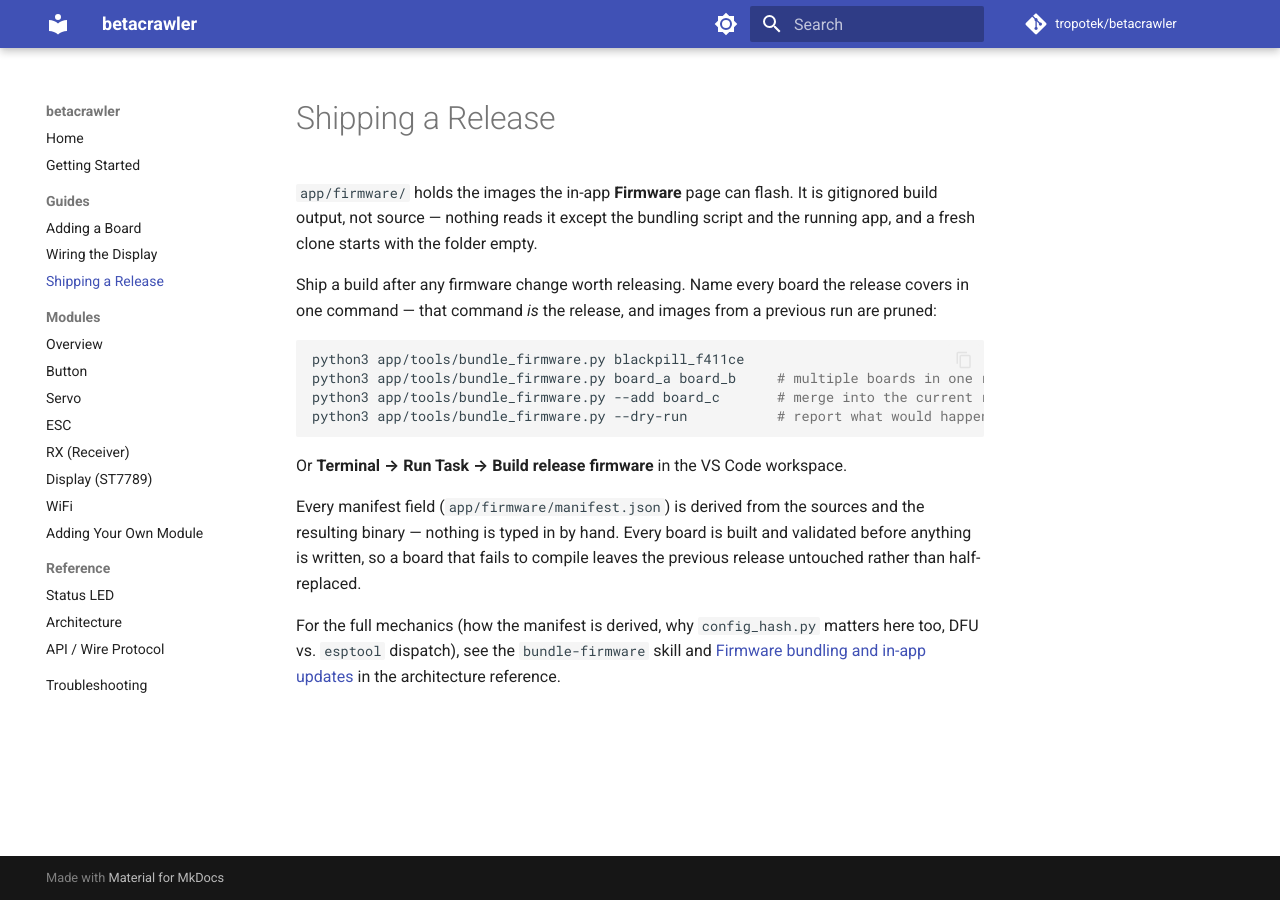
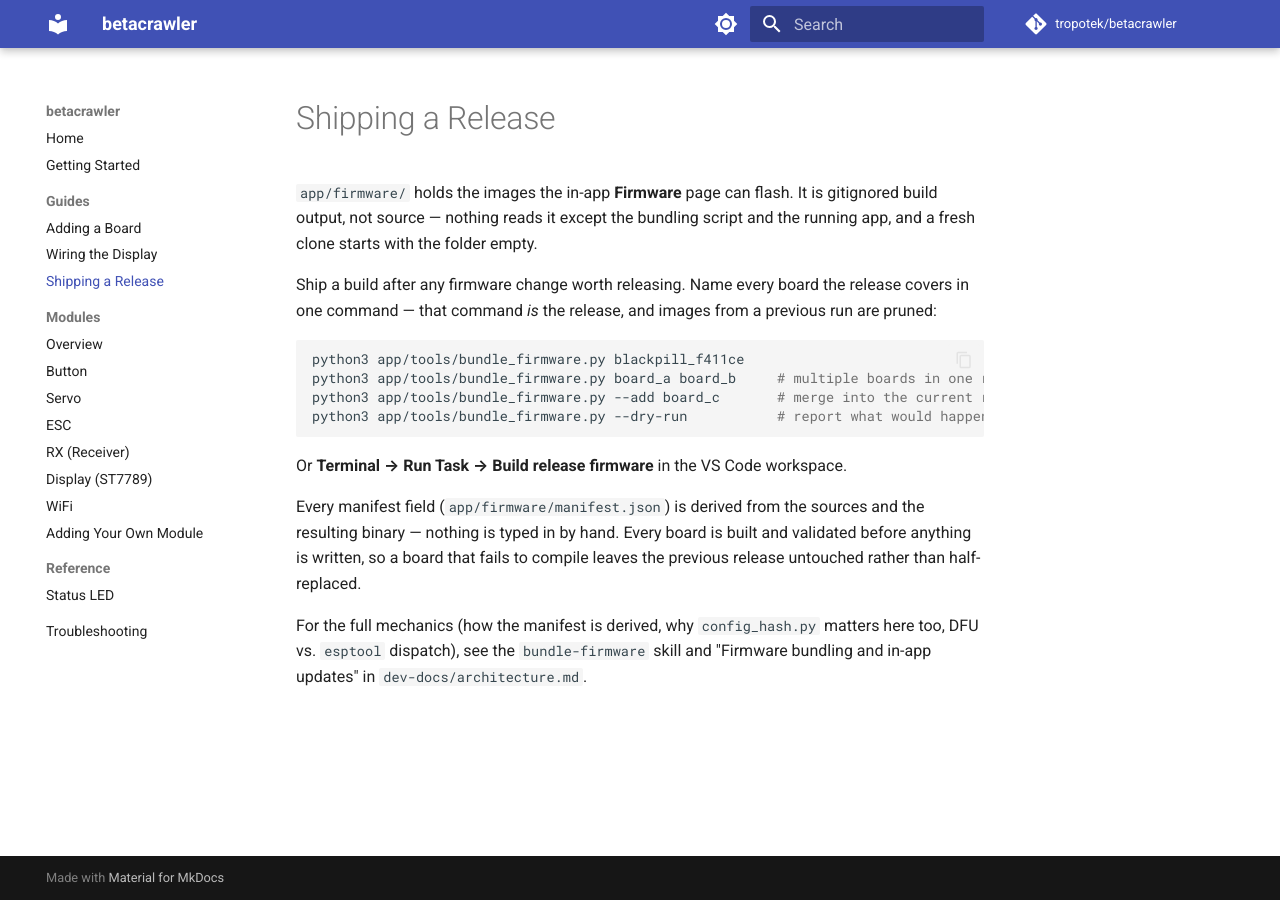
Before and after one commit to tropotek/betacrawler, an MkDocs documentation site: the page built from docs/guides/shipping-a-release.md, in a window 1280 px wide. Built offline with MkDocs 1.6.1 and Material for MkDocs 9.7.7, drawn with Linux system fonts in a browser that asks for light colours; comment, search, counter and statistics services are not loaded.

Commit message:
docs: move architecture and API notes off the published site
The docs site is a build-and-use guide for someone assembling the
vehicle. architecture.md is design rationale and api.md is the wire
protocol -- both are developer material, so they move to dev-docs/ and
leave the nav.

They have to leave docs/ outright rather than merely leave the nav:
validation.nav.omitted_files is warn and --strict promotes warnings to
errors, so a file sitting in docs/ with no nav entry fails the build.

Co-Authored-By: Claude Opus 5 <noreply@anthropic.com>

```diff
--- a/docs/guides/shipping-a-release.md
+++ b/docs/guides/shipping-a-release.md
@@ -23,5 +23,4 @@ half-replaced.
 
 For the full mechanics (how the manifest is derived, why `config_hash.py` matters here too, DFU
 vs. `esptool` dispatch), see the `bundle-firmware` skill and
-[Firmware bundling and in-app updates](../architecture.md#firmware-bundling-and-in-app-updates)
-in the architecture reference.
+"Firmware bundling and in-app updates" in `dev-docs/architecture.md`.
--- a/mkdocs.yml
+++ b/mkdocs.yml
@@ -42,8 +42,6 @@ nav:
       - Adding Your Own Module: modules/adding-your-own-module.md
   - Reference:
       - Status LED: status-led.md
-      - Architecture: architecture.md
-      - API / Wire Protocol: api.md
   - Troubleshooting: troubleshooting.md
 
 markdown_extensions:
```
Also changed, not shown: CLAUDE.md (+5 -5 lines), docs/modules/adding-your-own-module.md (+1 -2 lines).
